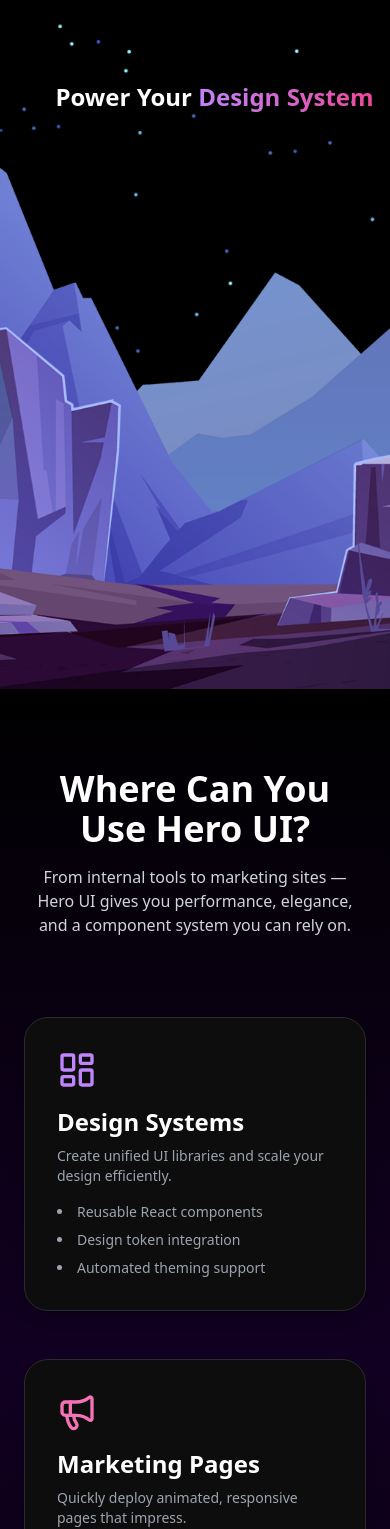
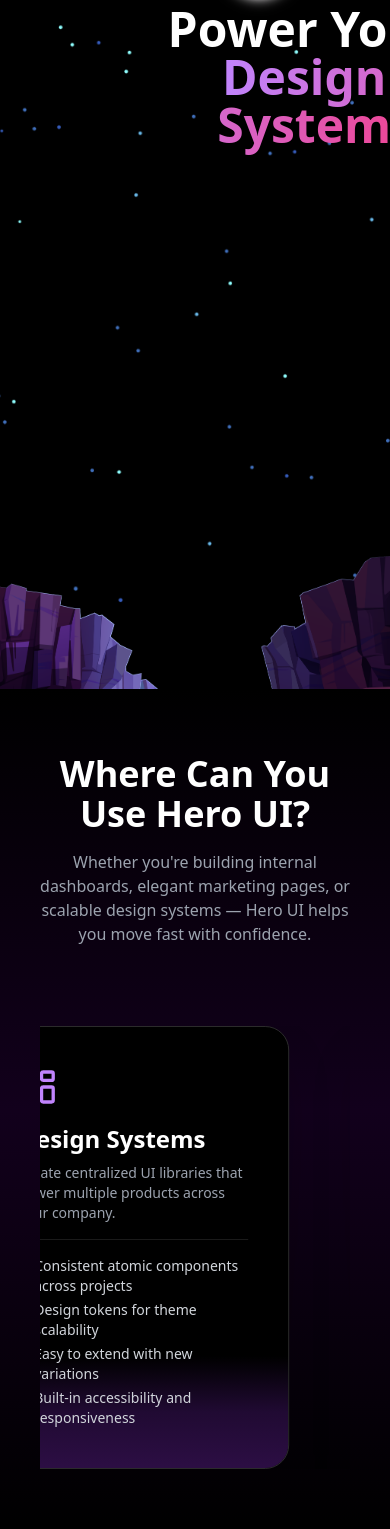
Before and after one commit to AsraKumari/hero-ui, a React (Vite) app: page /overview in a window 390 px wide. Shown: the part 219-1748 px from the top of the page. Built offline with nearby package versions, Linux system fonts and the light colour scheme.

Commit message:
feat: enhance Use Case section with smoother scroll animation and velocity easing

```diff
--- a/src/pages/Overview.jsx
+++ b/src/pages/Overview.jsx
@@ -7,7 +7,7 @@
 import moon from '../assets/moon.png';
 import frontCliff from '../assets/mf.png';
 import mountains from '../assets/mb.png';
-import { LayoutDashboard, Brush, Megaphone } from 'lucide-react';
+import { LayoutDashboard, Brush, Megaphone, Rocket, ShieldCheck, Code2 } from 'lucide-react';
 
 export default function HeroSection() {
   const isMobile = useIsMobile();
@@ -28,82 +28,111 @@
   const cliffsY = useSpring(rawCliffsY, { stiffness: 60, damping: 26 });
   const headingY = useSpring(rawHeadingY, { stiffness: 40, damping: 20 });
 
+  const useCaseRef = useRef(null);
+  const { scrollYProgress: useCaseProgress } = useScroll({
+    target: useCaseRef,
+    offset: ['start start', 'end start'],
+  });
+
+  const x = useTransform(
+    useCaseProgress,
+    [0, 0.1, 0.9, 1],
+    ['0%', '-10%', '-270%', '-280%']
+  );
+  const smoothX = useSpring(x, {
+    stiffness: 30,
+    damping: 22,
+  });
+
+  const cards = [
+    {
+      title: 'Design Systems',
+      icon: LayoutDashboard,
+      desc: 'Create centralized UI libraries that power multiple products across your company.',
+      items: [
+        'Consistent atomic components across projects',
+        'Design tokens for theme scalability',
+        'Easy to extend with new variations',
+        'Built-in accessibility and responsiveness',
+      ],
+    },
+    {
+      title: 'Marketing Pages',
+      icon: Megaphone,
+      desc: 'Launch beautiful, animated marketing sites with zero performance tradeoffs.',
+      items: [
+        'SEO-first structure with semantic HTML',
+        'Engaging scroll-triggered animations',
+        'Responsive out of the box',
+        'Conversion-focused layout patterns',
+      ],
+    },
+    {
+      title: 'Admin Dashboards',
+      icon: Brush,
+      desc: 'Manage internal data and workflows with powerful, customizable dashboards.',
+      items: [
+        'Chart.js and Recharts integration',
+        'Role-based layouts and components',
+        'Dark/light theme toggles',
+        'Keyboard-accessible UI',
+      ],
+    },
+    {
+      title: 'Launch Platforms',
+      icon: Rocket,
+      desc: 'Quickly take new products or features live with production-grade performance.',
+      items: [
+        'Built on Next.js for fast builds',
+        'CI/CD ready out of the box',
+        'Scales automatically with demand',
+        'Global CDN support with image optimization',
+      ],
+    },
+    {
+      title: 'Security Layers',
+      icon: ShieldCheck,
+      desc: 'Bake in security from day one using prebuilt auth and validation flows.',
+      items: [
+        'Form and input sanitization',
+        'JWT and OAuth scaffolding',
+        'Granular role/permission guards',
+        'Session token encryption',
+      ],
+    },
+    {
+      title: 'Developer Portals',
+      icon: Code2,
+      desc: 'Build fully interactive API or documentation sites that devs will love.',
+      items: [
+        'Code highlighting and live previews',
+        'Markdown support + dark mode',
+        'Command palette & keyboard nav',
+        'Search with Fuse.js or Algolia',
+      ],
+    },
+  ];
+
   return (
     <ParallaxProvider>
       <div className="overflow-x-hidden">
-        {isMobile ? (
-          <section className="relative h-screen w-full overflow-hidden bg-black text-white">
-            <motion.div
-              initial={{ scale: 1 }}
-              animate={{ scale: [1, 1.30, 1] }}
-              transition={{ duration: 18, repeat: Infinity, ease: 'easeInOut' }}
-              className="absolute inset-0 overflow-hidden z-0"
-            >
-              <img
-                src={stars}
-                alt="Stars"
-                className="w-full h-full object-cover object-top"
-                style={{
-                  maskImage: 'linear-gradient(to bottom, white 70%, transparent 100%)',
-                  WebkitMaskImage: 'linear-gradient(to bottom, white 70%, transparent 100%)',
-                }}
-              />
-            </motion.div>
 
-            <motion.img
-              src={moon}
-              alt="Moon"
-              style={{ y: moonY }}
-              className="absolute top-[6%] left-1/2 -translate-x-1/2 w-24 sm:w-28 md:w-32 z-20 object-contain"
-            />
-
-            <motion.h1
-              initial={{ opacity: 0, y: 40 }}
-              animate={{ opacity: 1, y: 0 }}
-              transition={{ duration: 1.2 }}
-              className="absolute top-[28%] left-[10%] -translate-x-1/2 transform text-center w-[90%] px-4 text-2xl sm:text-3xl md:text-4xl lg:text-5xl font-extrabold z-30"
-            >
-              Power Your{' '}
-              <span className="bg-clip-text text-transparent bg-gradient-to-r from-purple-400 to-pink-500">
-                Design System
-              </span>
-            </motion.h1>
-
-            <motion.img
-              src={mountains}
-              alt="Mountains"
-              style={{ y: mountainsY }}
-              className="absolute bottom-0 w-full h-[100vh] object-cover z-10"
-            />
-
-            <motion.img
-              src={frontCliff}
-              alt="Cliff"
-              style={{ y: cliffsY }}
-              className="absolute bottom-0 w-full h-[100vh] object-cover z-20"
-            />
-          </section>
-        ) : (
-          <section
-            ref={ref}
-            className="relative h-screen w-full overflow-hidden bg-black text-white"
-          >
+        {/* Hero Section */}
+        <section ref={ref} className="relative h-screen w-full overflow-hidden bg-black text-white">
           <motion.img
             src={stars}
             alt="Stars"
             initial={{ scale: 1 }}
-              animate={{ scale: [1, 1.30, 1] }}
+            animate={{ scale: [1, 1.3, 1] }}
             transition={{ duration: 18, repeat: Infinity, ease: 'easeInOut' }}
             className="absolute inset-0 w-full h-full object-cover z-0"
           />
-
           <motion.img
             src={moon}
             alt="Moon"
             style={{ y: moonY }}
             className="absolute top-[6%] left-1/2 -translate-x-1/2 w-32 lg:w-40 z-10 object-contain"
           />
-
           <motion.div
             style={{ y: headingY }}
             className="absolute top-40 left-[28%] -translate-x-1/2 w-full max-w-[600px] text-center px-6 z-20"
@@ -114,20 +143,15 @@
               transition={{ duration: 1 }}
               className="text-5xl md:text-6xl font-extrabold text-white"
             >
-                Power Your{' '}
-                <span className="bg-clip-text text-transparent bg-gradient-to-r from-purple-400 to-pink-500">
-                  Design System
-                </span>
+              Power Your <span className="bg-clip-text text-transparent bg-gradient-to-r from-purple-400 to-pink-500">Design System</span>
             </motion.h1>
           </motion.div>
-
           <motion.img
             src={mountains}
             alt="Mountains"
             style={{ y: mountainsY }}
             className="absolute bottom-[-150px] left-[20%] -translate-x-1/2 w-full max-w-7xl z-20"
           />
-
           <motion.img
             src={frontCliff}
             alt="Cliffs"
@@ -135,79 +159,53 @@
             className="absolute bottom-[-10%] left-[0%] -translate-x-1/2 w-full max-w-8xl z-30"
           />
         </section>
-        )}
 
-        {/* 🟣 Use Case Section */}
-        <section className="relative z-50 w-full bg-gradient-to-b from-black via-[#120022] to-black pt-20 pb-24 px-6 md:px-16 text-white">
-          <div className="max-w-6xl mx-auto text-center mb-20">
-            <h2 className="text-4xl md:text-5xl font-extrabold mb-4">
-              Where Can You Use Hero UI?
-            </h2>
-            <p className="text-gray-300 max-w-2xl mx-auto">
-              From internal tools to marketing sites — Hero UI gives you performance,
-              elegance, and a component system you can rely on.
+        {/*  Use Case Section */}
+        <section ref={useCaseRef} className="relative h-[100vh] bg-gradient-to-b from-black via-[#12001c] to-black z-40">
+          <div className="sticky top-0 h-screen flex flex-col justify-center px-10 sm:px-20">
+            <motion.div
+              initial={{ opacity: 0, y: 60 }}
+              whileInView={{ opacity: 1, y: 0 }}
+              viewport={{ once: true }}
+              transition={{ duration: 0.9 }}
+              className="mb-20 text-center"
+            >
+              <h2 className="text-4xl md:text-5xl font-extrabold text-white mb-4">Where Can You Use Hero UI?</h2>
+              <p className="text-gray-400 max-w-xl mx-auto">
+                Whether you're building internal dashboards, elegant marketing pages, or scalable design systems — Hero UI helps you move fast with confidence.
               </p>
+            </motion.div>
+            <div className="relative overflow-hidden">
+              <motion.div style={{ x: smoothX }} className="flex gap-16 min-w-[550vw] px-2">
+                {cards.map((card, i) => (
+                  <motion.div
+                    key={i}
+                    initial={{ opacity: 0, x: 120 }}
+                    whileInView={{ opacity: 1, x: 0 }}
+                    viewport={{ once: true, amount: 0.5 }}
+                    transition={{ duration: 0.6, delay: i * 0.2, ease: 'easeOut' }}
+                    className="shrink-0 w-[80vw] max-w-md bg-black border border-[#2b2b2b] rounded-3xl p-10 text-white shadow-2xl relative overflow-hidden"
+                  >
+                    <div className="absolute bottom-0 left-0 w-full h-28 bg-gradient-to-t from-purple-900/50 via-purple-800/30 to-transparent z-0" />
+                    <div className="relative z-10">
+                      <card.icon className="w-10 h-10 text-purple-400 mb-4" />
+                      <h3 className="text-2xl font-bold mb-2">{card.title}</h3>
+                      <p className="text-sm text-gray-400 mb-4">{card.desc}</p>
+                      <div className="border-t border-white/10 my-4" />
+                      <ul className="text-sm text-gray-300 list-disc pl-4 space-y-1">
+                        {card.items.map((point, idx) => (
+                          <li key={idx}>{point}</li>
+                        ))}
+                      </ul>
                     </div>
-
-          <div className="flex flex-col md:flex-row gap-12 items-stretch justify-center">
-            <motion.div
-              initial={{ opacity: 0, x: -100, rotateZ: -4 }}
-              whileInView={{ opacity: 1, x: 0, rotateZ: 0 }}
-              viewport={{ once: false, amount: 0.3 }}
-              transition={{ type: 'spring', stiffness: 60, damping: 20 }}
-              className="relative group bg-[#0d0d0d] rounded-3xl border border-[#2b2b2b] p-8 w-full md:max-w-xs shadow-lg overflow-hidden"
-            >
-              <LayoutDashboard className="w-10 h-10 text-purple-400 mb-4" />
-              <h3 className="text-2xl font-bold mb-2">Design Systems</h3>
-              <p className="text-sm text-gray-400 mb-4">
-                Create unified UI libraries and scale your design efficiently.
-              </p>
-              <ul className="text-sm text-gray-400 space-y-2 list-disc list-inside">
-                <li>Reusable React components</li>
-                <li>Design token integration</li>
-                <li>Automated theming support</li>
-              </ul>
                   </motion.div>
-
-            <motion.div
-              initial={{ opacity: 0, scale: 0.8 }}
-              whileInView={{ opacity: 1, scale: 1 }}
-              viewport={{ once: false, amount: 0.3 }}
-              transition={{ type: 'spring', stiffness: 70, damping: 18 }}
-              className="relative group bg-[#0d0d0d] rounded-3xl border border-[#2b2b2b] p-8 w-full md:max-w-xs shadow-lg overflow-hidden"
-            >
-              <Megaphone className="w-10 h-10 text-pink-400 mb-4" />
-              <h3 className="text-2xl font-bold mb-2">Marketing Pages</h3>
-              <p className="text-sm text-gray-400 mb-4">
-                Quickly deploy animated, responsive pages that impress.
-              </p>
-              <ul className="text-sm text-gray-400 space-y-2 list-disc list-inside">
-                <li>Scroll-triggered animations</li>
-                <li>Optimized SEO layout</li>
-              </ul>
+                ))}
               </motion.div>
-
-            <motion.div
-              initial={{ opacity: 0, x: 100, rotateZ: 4 }}
-              whileInView={{ opacity: 1, x: 0, rotateZ: 0 }}
-              viewport={{ once: false, amount: 0.3 }}
-              transition={{ type: 'spring', stiffness: 60, damping: 20 }}
-              className="relative group bg-[#0d0d0d] rounded-3xl border border-[#2b2b2b] p-8 w-full md:max-w-xs shadow-lg overflow-hidden"
-            >
-              <Brush className="w-10 h-10 text-purple-300 mb-4" />
-              <h3 className="text-2xl font-bold mb-2">Admin Dashboards</h3>
-              <p className="text-sm text-gray-400 mb-4">
-                Build performant dashboards that display data beautifully.
-              </p>
-              <ul className="text-sm text-gray-400 space-y-2 list-disc list-inside">
-                <li>Analytics & charts</li>
-                <li>Dark/light mode toggle</li>
-              </ul>
-            </motion.div>
+            </div>
           </div>
         </section>
 
-        {/* How It Works Section */}
+        {/*  Workflow Section */}
         <section className="relative z-40 bg-[#10001a]/80 backdrop-blur-xl py-32 px-6 md:px-20 text-white">
           <div className="max-w-6xl mx-auto">
             <motion.h2
@@ -219,7 +217,6 @@
             >
               Workflow & System Flow
             </motion.h2>
-
             <motion.p
               initial={{ opacity: 0, y: 20 }}
               whileInView={{ opacity: 1, y: 0 }}
@@ -227,68 +224,62 @@
               transition={{ duration: 0.7 }}
               className="text-gray-300 max-w-2xl mx-auto text-center mb-16"
             >
-              We’ve engineered a system that’s modular, theme-aware, and optimized for every screen. Each phase in your product lifecycle — from design to deployment — benefits from clean, reusable code architecture.
+              From ideation to deployment, our architecture ensures modularity, speed, and maintainability. Scale confidently without rework.
             </motion.p>
-
             <div className="grid md:grid-cols-3 gap-12">
               <motion.div
-                initial={{ opacity: 0, x: -60, y: 40, rotateZ: -2 }}
-                whileInView={{ opacity: 1, x: 0, y: 0, rotateZ: 0 }}
-                viewport={{ once: false, amount: 0.2 }}
+                initial={{ opacity: 0, y: 40 }}
+                whileInView={{ opacity: 1, y: 0 }}
                 transition={{ type: 'spring', stiffness: 50, damping: 20 }}
-                className="bg-white/5 p-6 rounded-2xl border border-white/10 shadow-xl hover:shadow-purple-700/20 backdrop-blur-md"
+                className="bg-white/5 p-6 rounded-2xl border border-white/10 shadow-xl backdrop-blur-md"
               >
-                <h3 className="text-xl font-semibold mb-3">1. Componentized Structure</h3>
+                <h3 className="text-xl font-semibold mb-3">Plan & Scaffold</h3>
                 <p className="text-sm text-gray-300 mb-4">
-                  Build consistent UIs with atomic components. Each element is isolated, tested, and optimized for reusability.
+                  Begin with structure. Hero UI helps define consistent layout, token design, and theming from day one.
                 </p>
                 <ul className="text-sm text-gray-400 list-disc list-inside space-y-1">
-                  <li>Atomic Design Architecture</li>
-                  <li>Strict Component Contracts</li>
-                  <li>Smart State Isolation</li>
+                  <li>Component-first scaffolding</li>
+                  <li>Tokenized global styling</li>
+                  <li>Shared theme presets</li>
                 </ul>
               </motion.div>
-
               <motion.div
-                initial={{ opacity: 0, scale: 0.85 }}
-                whileInView={{ opacity: 1, scale: 1 }}
-                viewport={{ once: false, amount: 0.2 }}
-                transition={{ type: 'spring', stiffness: 60, damping: 18 }}
-                className="bg-white/5 p-6 rounded-2xl border border-white/10 shadow-xl hover:shadow-pink-700/20 backdrop-blur-md"
+                initial={{ opacity: 0, y: 40 }}
+                whileInView={{ opacity: 1, y: 0 }}
+                transition={{ type: 'spring', stiffness: 50, damping: 20, delay: 0.2 }}
+                className="bg-white/5 p-6 rounded-2xl border border-white/10 shadow-xl backdrop-blur-md"
               >
-                <h3 className="text-xl font-semibold mb-3">2. Seamless Theming</h3>
+                <h3 className="text-xl font-semibold mb-3">Build & Extend</h3>
                 <p className="text-sm text-gray-300 mb-4">
-                  Adapt instantly with tokenized themes. Change colors, fonts, spacing — all dynamically and globally.
+                  Design and develop simultaneously using reusable components that adapt to your needs.
                 </p>
                 <ul className="text-sm text-gray-400 list-disc list-inside space-y-1">
-                  <li>Design Token System</li>
-                  <li>Dark & Light Modes</li>
-                  <li>Live Theme Switching</li>
+                  <li>Slot-based layouting</li>
+                  <li>Variants & overrides</li>
+                  <li>Hooks-based logic layers</li>
                 </ul>
               </motion.div>
-
               <motion.div
-                initial={{ opacity: 0, x: 60, y: 40, rotateZ: 2 }}
-                whileInView={{ opacity: 1, x: 0, y: 0, rotateZ: 0 }}
-                viewport={{ once: false, amount: 0.2 }}
-                transition={{ type: 'spring', stiffness: 50, damping: 20 }}
-                className="bg-white/5 p-6 rounded-2xl border border-white/10 shadow-xl hover:shadow-purple-700/20 backdrop-blur-md"
+                initial={{ opacity: 0, y: 40 }}
+                whileInView={{ opacity: 1, y: 0 }}
+                transition={{ type: 'spring', stiffness: 50, damping: 20, delay: 0.4 }}
+                className="bg-white/5 p-6 rounded-2xl border border-white/10 shadow-xl backdrop-blur-md"
               >
-                <h3 className="text-xl font-semibold mb-3">3. Deployment Ready</h3>
+                <h3 className="text-xl font-semibold mb-3">Deploy & Scale</h3>
                 <p className="text-sm text-gray-300 mb-4">
-                  Ship with confidence. All components are production-optimized and accessible from day one.
+                  Ship to production with confidence using battle-tested, performance-optimized components.
                 </p>
                 <ul className="text-sm text-gray-400 list-disc list-inside space-y-1">
-                  <li>SEO Optimized Layouts</li>
-                  <li>A11y Standards Followed</li>
-                  <li>Lazy Loading + Code Splitting</li>
+                  <li>Pre-optimized build output</li>
+                  <li>Accessible from day one</li>
+                  <li>Scales with team and traffic</li>
                 </ul>
               </motion.div>
             </div>
           </div>
         </section>
 
-        {/* CTA Section */}
+        {/*  CTA Section */}
         <section className="relative z-40 bg-black text-white py-24 px-6 md:px-20">
           <motion.div
             initial={{ opacity: 0, y: 80 }}
@@ -299,7 +290,7 @@
           >
             <h2 className="text-4xl md:text-5xl font-extrabold mb-6">Let’s Build Something Incredible</h2>
             <p className="text-lg text-gray-300 mb-10">
-              Supercharge your frontend with flexible, powerful, and production-ready components. Build faster, look sharper.
+              Power your next project with Hero UI — designed to help you move faster, launch sooner, and scale smoother.
             </p>
             <button className="bg-gradient-to-r from-purple-600 to-pink-500 text-white font-semibold px-8 py-4 rounded-full shadow-lg hover:scale-105 transition duration-300">
               Get Started Now
```
Lines whose indentation alone changed are shown as unchanged.
